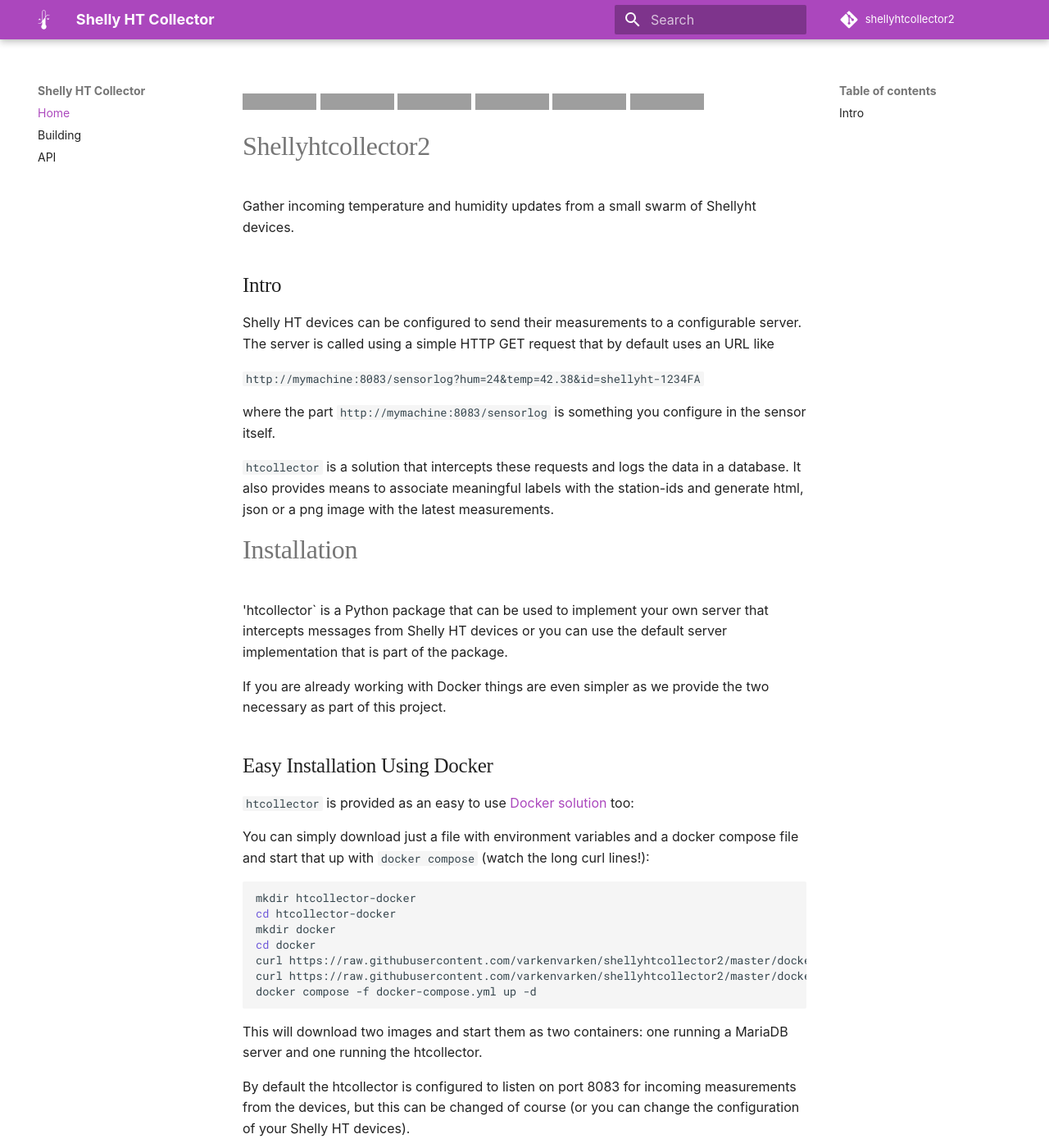
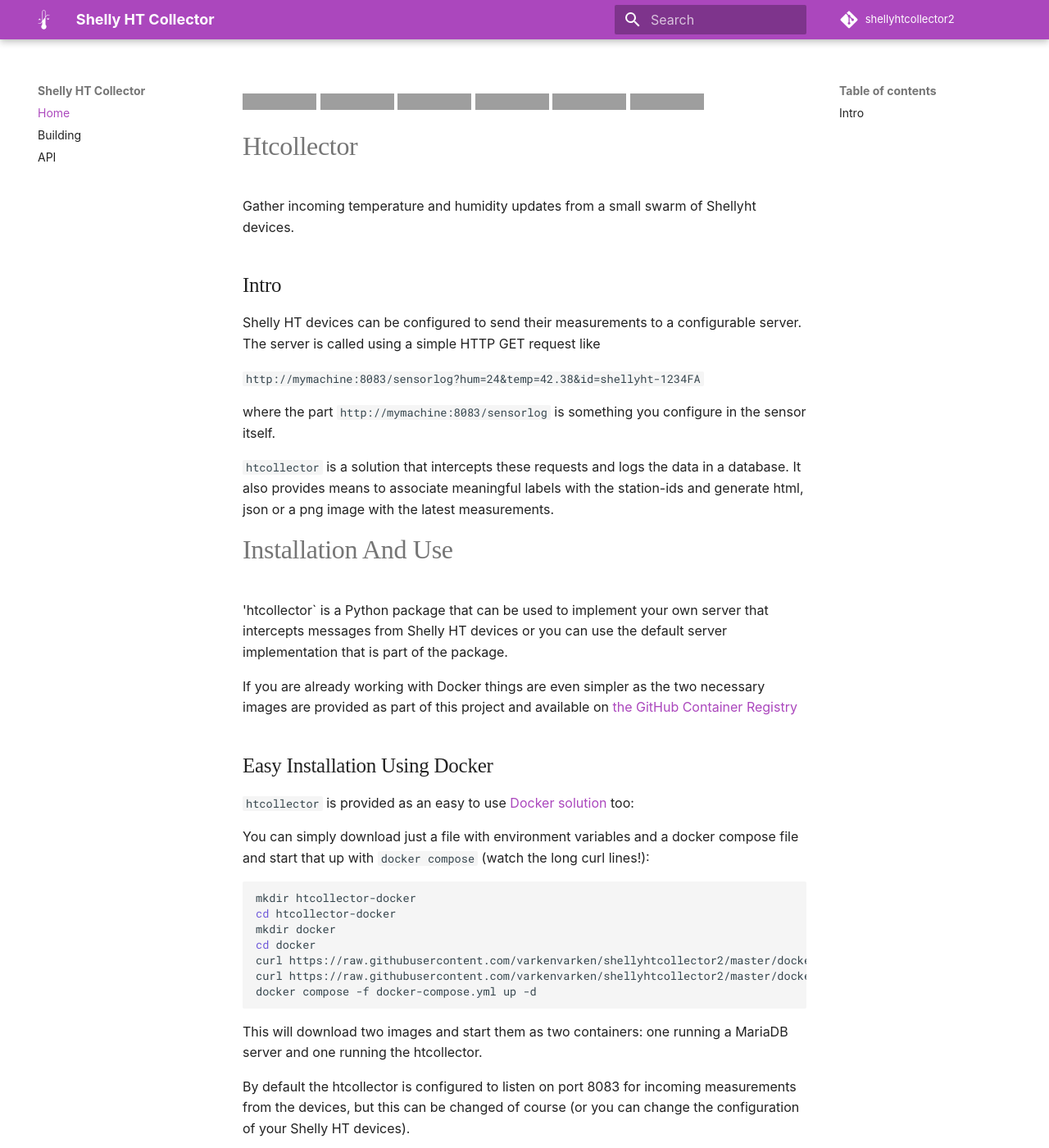
Before and after one commit to varkenvarken/shellyhtcollector2, an MkDocs documentation site: the page built from documentation/README.md, in a window 1280 px wide and 1400 px high. Shown: the whole window at 82% size. Built offline with MkDocs 1.6.1 and Material for MkDocs 9.7.7, drawn with Linux system fonts in a browser that asks for light colours; some web fonts are replaced; comment, search, counter and statistics services are not loaded; some of the changed text lies outside the part shown; grey boxes are pictures that could not be loaded.

Commit message:
readme change

```diff
--- a/documentation/README.md
+++ b/documentation/README.md
@@ -5,14 +5,14 @@
 ![Black](https://github.com/varkenvarken/shellyhtcollector2/actions/workflows/black.yml/badge.svg)
 [![Versions](https://img.shields.io/pypi/v/htcollector)](https://pypi.org/project/htcollector/)
 ![Python versions](https://img.shields.io/pypi/pyversions/htcollector)
-# Shellyhtcollector2
+# htcollector
 
 Gather incoming temperature and humidity updates from a small swarm of Shellyht devices.
 
 ## Intro
 
 Shelly HT devices can be configured to send their measurements to a configurable server.
-The server is called using a simple HTTP GET request that by default uses an URL like
+The server is called using a simple HTTP GET request like
 
 `http://mymachine:8083/sensorlog?hum=24&temp=42.38&id=shellyht-1234FA`
 
@@ -22,14 +22,15 @@
 It also provides means to associate meaningful labels with the station-ids and generate html,
 json or a png image with the latest measurements.
 
-# Installation
+# Installation and use
 
 'htcollector` is a Python package that can be used to implement your own server
 that intercepts messages from Shelly HT devices or you can use the default server implementation
 that is part of the package.
 
-If you are already working with Docker things are even simpler as we provide the two necessary
-as part of this project.
+If you are already working with Docker things are even simpler as the two necessary images are provided
+as part of this project and available on
+[the GitHub Container Registry](https://github.com/varkenvarken?tab=packages&repo_name=shellyhtcollector2)
 
 ## Easy installation using Docker
 
@@ -65,13 +66,13 @@
 
 ![Screenshot ](https://raw.githubusercontent.com/varkenvarken/shellyhtcollector2/master/documentation/assets/screenshots/screenshot-all.png)
 
-These pages refer to two additional urls: `static/css/stylesheet.css` and `static/js/layout.js`)
+These pages refer to two additional urls: `static/css/stylesheet.css` and `static/js/layout.js`, which are served by the same server.
 
-You can associate a meaningful label with any station, for example:
+You can also associate a meaningful label with any station, simply go to:
 
-`http://mymachine:8083/name?id=shellyht-1234FA&name=Kitchen`
+`http://mymachine:8083/names`
 
-There is no form provided (yet) to make this simpler, you'll have to tweak the url by hand.
+and click on the device you want to change the label of.
 
 !!! note
 
```
